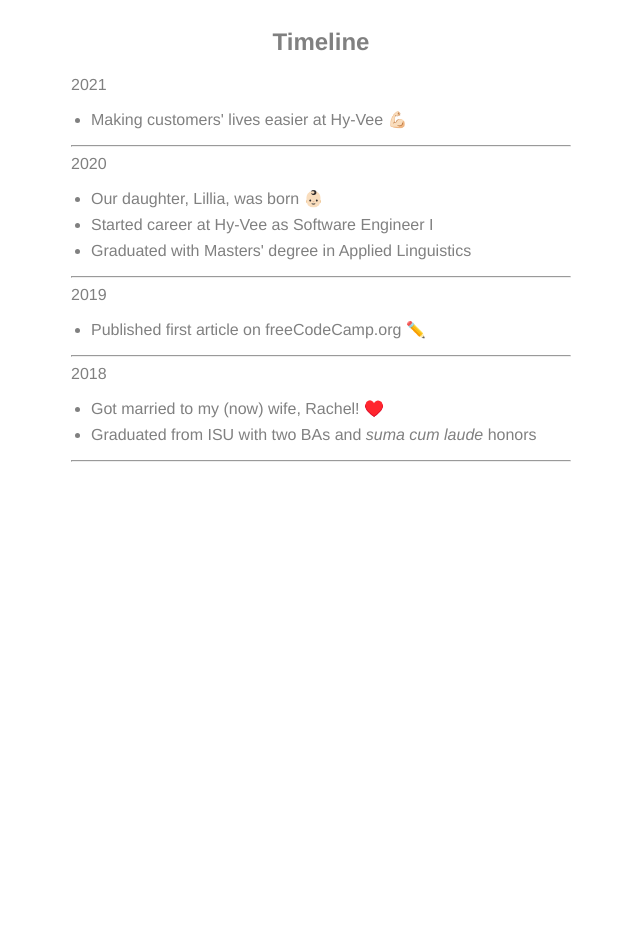
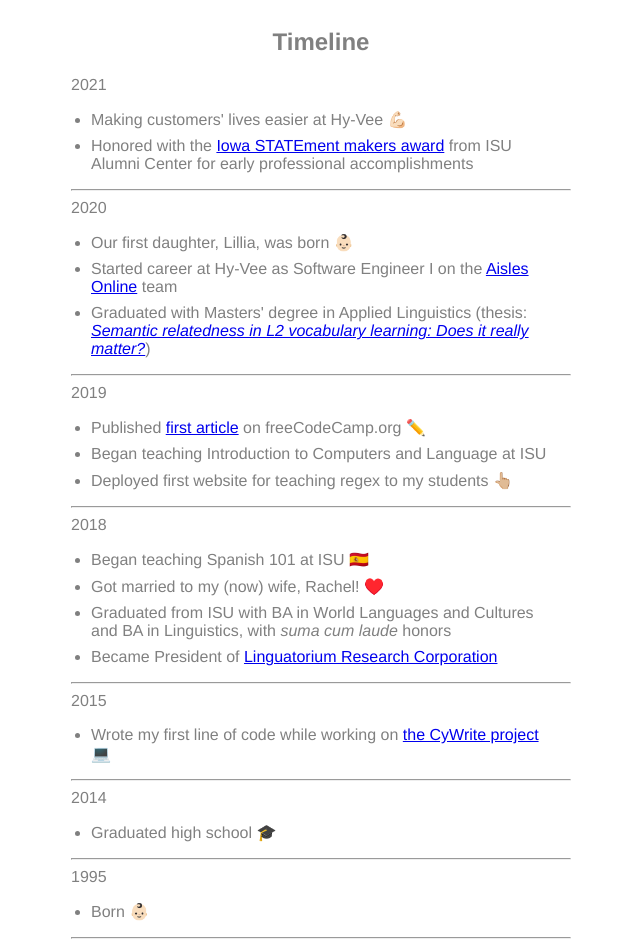
Before and after one commit to brodyd795/personal-site, a Next.js app: page / in a window 1280 px wide. Shown: the part 1000-1947 px from the top of the page, without its empty margins (319-959 px from the left). Before the commit the page ends 1470 px from the top, so only its background shows below. Built offline with nearby package versions, Linux system fonts and the light colour scheme.

Commit message:
Add more to timeline events

```diff
--- a/data/timeline-events.ts
+++ b/data/timeline-events.ts
@@ -6,25 +6,48 @@ interface IYearEvents {
 export const timelineEvents: IYearEvents[] = [
 	{
 		year: 2021,
-		events: ["Making customers' lives easier at Hy-Vee 💪🏻"]
+		events: [
+			"Making customers' lives easier at Hy-Vee 💪🏻",
+			'Honored with the [Iowa STATEment makers award](https://www.isualum.org/s/565/17/interior.aspx?sid=565&gid=1&pgid=2551) from ISU Alumni Center for early professional accomplishments'
+		]
 	},
 	{
 		year: 2020,
 		events: [
-			'Our daughter, Lillia, was born 👶🏻',
-			'Started career at Hy-Vee as Software Engineer I',
-			"Graduated with Masters' degree in Applied Linguistics"
+			'Our first daughter, Lillia, was born 👶🏻',
+			'Started career at Hy-Vee as Software Engineer I on the [Aisles Online](https://www.hy-vee.com/aisles-online) team',
+			"Graduated with Masters' degree in Applied Linguistics (thesis: [_Semantic relatedness in L2 vocabulary learning: Does it really matter?_](/thesis.pdf))"
 		]
 	},
 	{
 		year: 2019,
-		events: ['Published first article on freeCodeCamp.org ✏️']
+		events: [
+			'Published [first article](https://www.freecodecamp.org/news/how-freecodecamp-and-100daysofcode-helped-me-get-hired-in-under-a-year/) on freeCodeCamp.org ✏️',
+			'Began teaching Introduction to Computers and Language at ISU',
+			'Deployed first website for teaching regex to my students 👆🏼'
+		]
 	},
 	{
 		year: 2018,
 		events: [
+			'Began teaching Spanish 101 at ISU 🇪🇸',
 			'Got married to my (now) wife, Rachel! ♥️',
-			'Graduated from ISU with two BAs and _suma cum laude_ honors'
+			'Graduated from ISU with BA in World Languages and Cultures and BA in Linguistics, with _suma cum laude_ honors',
+			'Became President of [Linguatorium Research Corporation](https://www.linguatorium.org/)'
 		]
+	},
+	{
+		year: 2015,
+		events: [
+			'Wrote my first line of code while working on [the CyWrite project](https://github.com/chukharev/cywrite) 💻'
+		]
+	},
+	{
+		year: 2014,
+		events: ['Graduated high school 🎓']
+	},
+	{
+		year: 1995,
+		events: ['Born 👶🏻']
 	}
 ];
```
Also changed, not shown: 1 other file (tests, documents, lock files or other folders).
